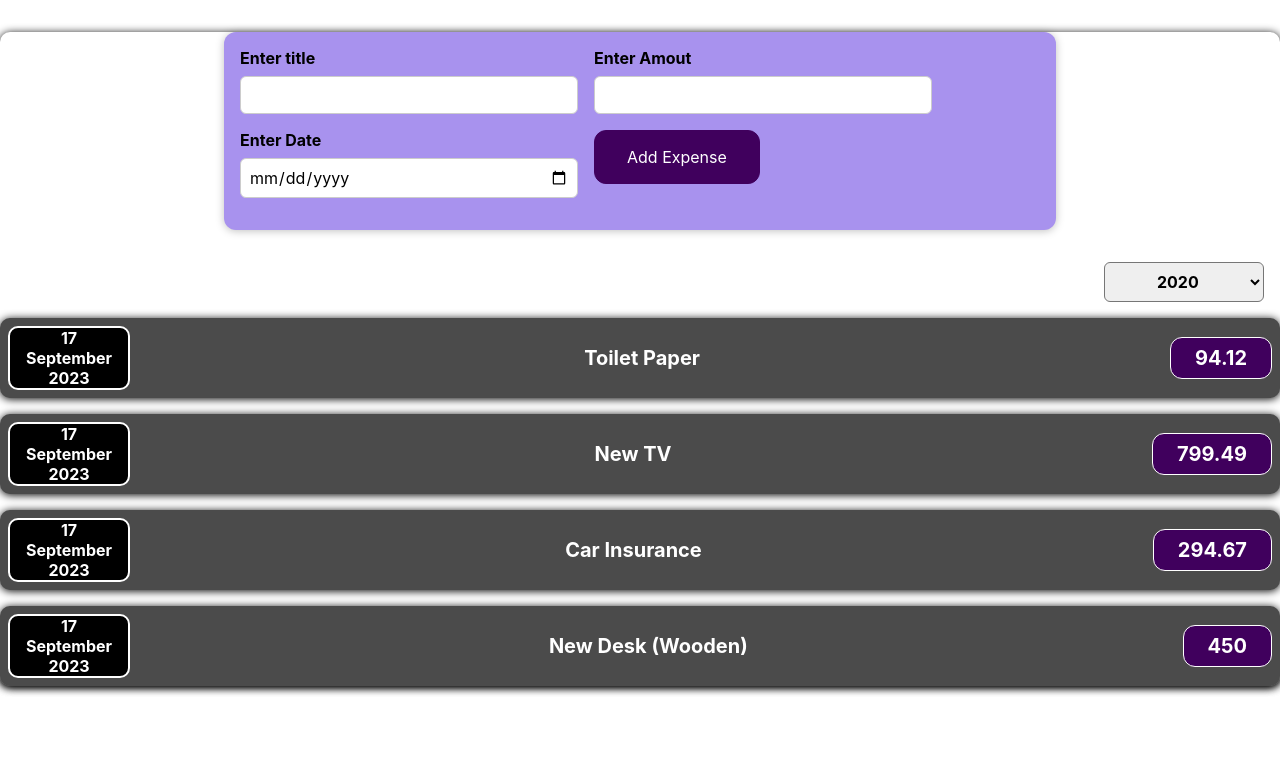
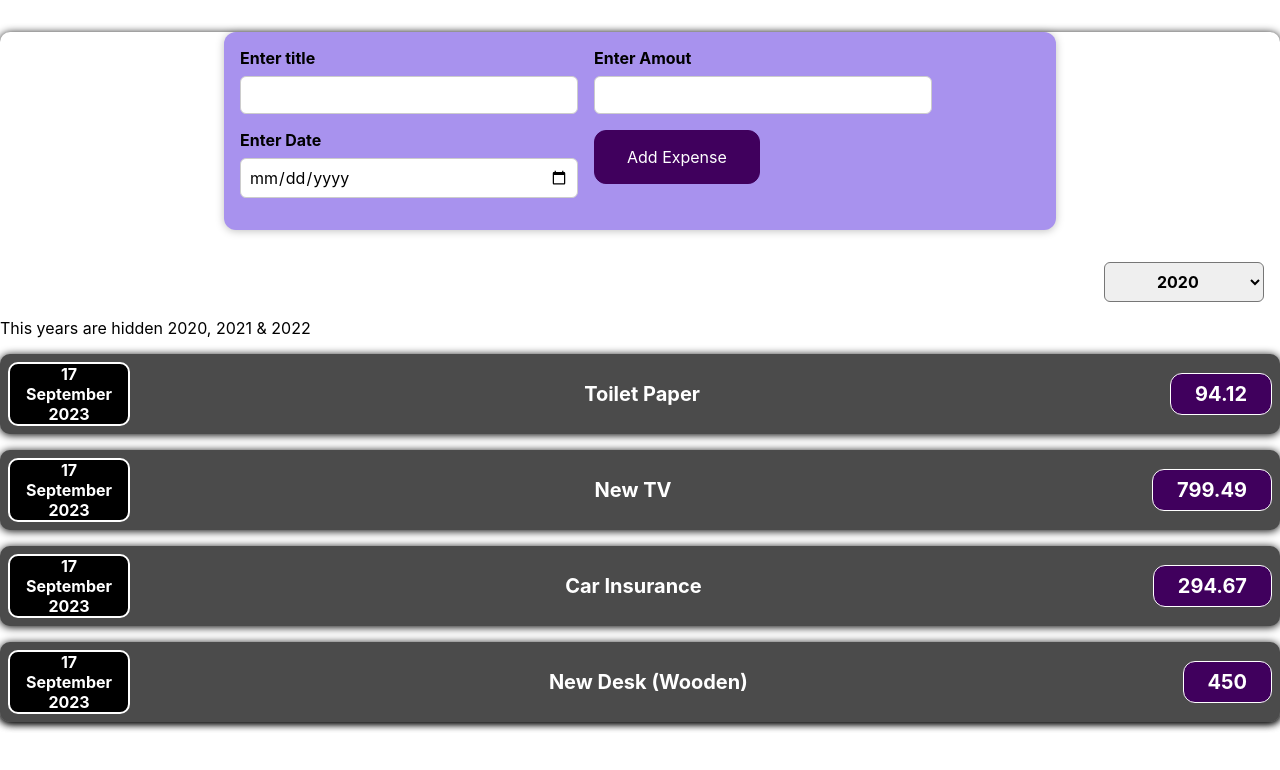
Before and after one commit to Kanharajput/ReactCompStateList, a React (Create React App) app: page / in a window 1280 px wide. Shown: the top 770 px of the page. Built offline with nearby package versions, Linux system fonts and the light colour scheme.

Commit message:
derived and computed states

```diff
--- a/src/App.js
+++ b/src/App.js
@@ -35,20 +35,35 @@ const initial_expenses = [
 
 function App() {
   const [expenses, setExpenses] = useState(initial_expenses);
+  const [defaultYear, setSeletedYear] = useState(2020);
+  let hidden_year = '2021, 2022 & 2023';
 
   const getExpenseFromNewExpense = (expense) => {
     setExpenses([expense, ...expenses]);
   }
 
-  function getSelectYear(selectedYear){
-    console.log(selectedYear);
+  // this is example of derived or computed state
+  // means something which is depend on state, if the state is changed
+  // it will also change and also rendered on the ui
+  if (defaultYear === '2021') {
+    hidden_year = '2020, 2022 & 2023';
+  }
+  else if (defaultYear === '2022') {
+    hidden_year = '2020, 2021 & 2023';
+  }
+  else {
+    hidden_year = '2020, 2021 & 2022';
   }
 
+  function getSelectYear(selectedYear){
+    setSeletedYear(selectedYear);
+  }
 
   return (
     <Card>
       <NewExpense passExpense={getExpenseFromNewExpense}/>
-      <FilterExpense onChangeFilter={getSelectYear}/>
+      <FilterExpense default = {defaultYear} onChangeFilter={getSelectYear}/>
+      <p>This years are hidden {hidden_year}</p>
       {/* map method extract each item of list and let us modify that modify to create something new */}
       {expenses.map((expense) => (<ExpenseItem title={expense.title} amount={expense.amount} date={expense.date}/>))}
     </Card>
--- a/src/components/filterexpenses/FilterExpense.js
+++ b/src/components/filterexpenses/FilterExpense.js
@@ -2,10 +2,11 @@ import './FilterExpense.css';
 
 function FilterExpense(props){
 
+    // sending back data to component which called it
+    // to filter the data according to selected year
     const handleDropDown = (event) => {
         props.onChangeFilter(event.target.value);
     }
-
 
     return(
         <div className="expense-filter">
```
